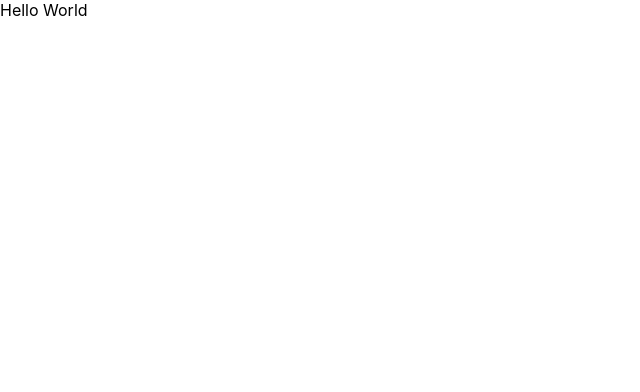
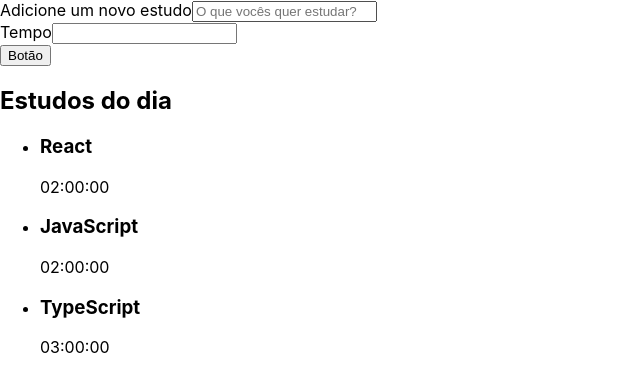
Before and after one commit to janascher/alura-studies, a React (Create React App) app in the folder alura-studies/: page / in a window 1280 px wide. Shown: the top 392 px of the page, without its empty margins (0-640 px from the left). Built offline with nearby package versions, Linux system fonts and the light colour scheme; the HTML template or start-up script is replaced by a standard one.

Commit message:
chore: added files

```diff
--- a/alura-studies/public/index.html
+++ b/alura-studies/public/index.html
@@ -5,39 +5,15 @@
         <link rel="icon" href="%PUBLIC_URL%/favicon.ico" />
         <meta name="viewport" content="width=device-width, initial-scale=1" />
         <meta name="theme-color" content="#000000" />
-    <meta
-      name="description"
-      content="Web site created using create-react-app"
-    />
+        <meta name="description" content="Web site created using create-react-app" />
         <link rel="apple-touch-icon" href="%PUBLIC_URL%/logo192.png" />
-    <!--
-      manifest.json provides metadata used when your web app is installed on a
-      user's mobile device or desktop. See https://developers.google.com/web/fundamentals/web-app-manifest/
-    -->
+
         <link rel="manifest" href="%PUBLIC_URL%/manifest.json" />
-    <!--
-      Notice the use of %PUBLIC_URL% in the tags above.
-      It will be replaced with the URL of the `public` folder during the build.
-      Only files inside the `public` folder can be referenced from the HTML.
 
-      Unlike "/favicon.ico" or "favicon.ico", "%PUBLIC_URL%/favicon.ico" will
-      work correctly both with client-side routing and a non-root public URL.
-      Learn how to configure a non-root public URL by running `npm run build`.
-    -->
-    <title>React App</title>
+        <title>Alura Studies</title>
     </head>
     <body>
         <noscript>You need to enable JavaScript to run this app.</noscript>
         <div id="root"></div>
-    <!--
-      This HTML file is a template.
-      If you open it directly in the browser, you will see an empty page.
-
-      You can add webfonts, meta tags, or analytics to this file.
-      The build step will place the bundled scripts into the <body> tag.
-
-      To begin the development, run `npm start` or `yarn start`.
-      To create a production bundle, use `npm run build` or `yarn build`.
-    -->
     </body>
 </html>
--- a/alura-studies/src/App.tsx
+++ b/alura-studies/src/App.tsx
@@ -1,11 +1,14 @@
-import React from 'react';
+import React from 'react'
+import Form from './components/form'
+import List from './components/list'
 
 function App() {
-  return (
-    <div className="App">
-      Hello World
-    </div>
-  );
+    return (
+        <div className="App">
+            <Form />
+            <List />
+        </div>
+    )
 }
 
-export default App;
+export default App
--- /dev/null
+++ b/alura-studies/src/components/button/index.tsx
@@ -0,0 +1,7 @@
+import React from 'react'
+
+function Button() {
+    return <button>Botão</button>
+}
+
+export default Button
--- /dev/null
+++ b/alura-studies/src/components/form/index.tsx
@@ -0,0 +1,34 @@
+import React from 'react'
+import Button from '../button'
+
+function Form() {
+    return (
+        <form>
+            <div>
+                <label htmlFor="task">Adicione um novo estudo</label>
+                <input
+                    type="text"
+                    name="task"
+                    id="task"
+                    placeholder="O que vocês quer estudar?"
+                    required
+                />
+            </div>
+            <div>
+                <label htmlFor="time">Tempo</label>
+                <input
+                    type="text"
+                    step="1"
+                    name="time"
+                    id="time"
+                    min="00:00:00"
+                    max="01:30:00"
+                    required
+                />
+            </div>
+            <Button />
+        </form>
+    )
+}
+
+export default Form
--- /dev/null
+++ b/alura-studies/src/components/list/index.tsx
@@ -0,0 +1,33 @@
+import React from 'react'
+
+function List() {
+    const tasks = [
+        {
+            task: 'React',
+            time: '02:00:00',
+        },
+        {
+            task: 'JavaScript',
+            time: '02:00:00',
+        },
+        {
+            task: 'TypeScript',
+            time: '03:00:00',
+        },
+    ]
+    return (
+        <aside>
+            <h2>Estudos do dia</h2>
+            <ul>
+                {tasks.map((item, index) => (
+                    <li key={index}>
+                        <h3>{item.task}</h3>
+                        <span>{item.time}</span>
+                    </li>
+                ))}
+            </ul>
+        </aside>
+    )
+}
+
+export default List
```
Lines whose indentation alone changed are shown as unchanged.
